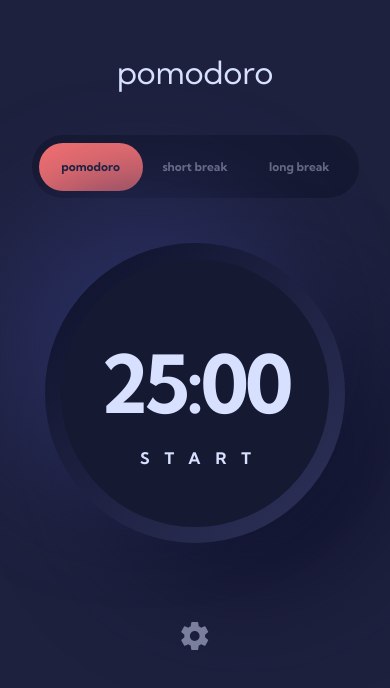
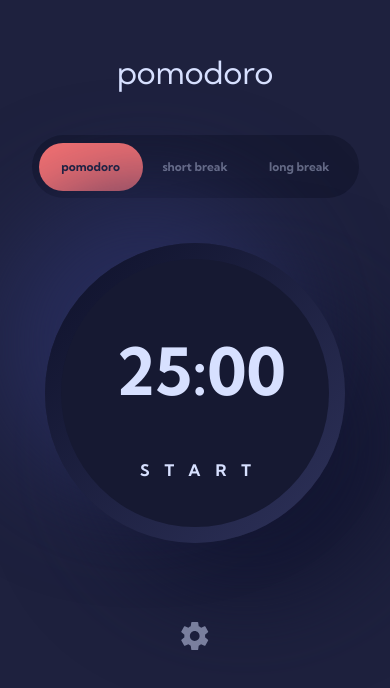
Before and after one commit to chris-nowicki/pomodoro-app, a React (Vite) app: page / in a window 390 px wide. Shown: the top 688 px of the page. Built offline with nearby package versions, Linux system fonts and the light colour scheme.

Commit message:
fixed mobile calculations for progress bar, updated clock display styling

```diff
--- a/src/App.css
+++ b/src/App.css
@@ -55,9 +55,9 @@
 
 .clock-display h1 {
 	font-weight: 700;
-	font-size: 100px;
+	font-size: 90px;
 	line-height: 120px;
-	letter-spacing: -5px;
+	letter-spacing: 0px;
 }
 
 .clock-display h3 {
@@ -237,9 +237,9 @@ circle {
 
 	.clock-display h1 {
 	font-weight: 700;
-	font-size: 80px;
+	font-size: 65px;
 	line-height: 99.22px;
-	letter-spacing: -4px;
+	letter-spacing: 0px;
 }
 
 .clock-display h3 {
--- a/src/App.jsx
+++ b/src/App.jsx
@@ -89,8 +89,13 @@ function App() {
 	}
 
 	// starts the countdown timer and progress bar in the clock display
+	let progressValue
 	function startTimer() {
-		let progressValue = 1030 / (settings[currentMode] * 60) // number of deg to increase progress bar by per each second
+		if (!matches) {
+			progressValue = 1030 / (settings[currentMode] * 60) // number of deg to increase progress bar by per each second
+		} else {
+			progressValue = 714 / (settings[currentMode] * 60) // number of deg to increase progress bar by per each second
+		}
 		let progress = 1030 // number to store current progress in deg
 		progressBar.style.stroke = `var(--${settings.color})`
 		let { total } = remainingTime // total time in seconds
@@ -152,7 +157,7 @@ function App() {
 
 							{/* clock container */}
 							<div className="clock-display flex flex-col items-center w-full z-10">
-								<div className="flex h-[132px] items-center w-full justify-center ml-[28px]">
+								<div className="flex h-[132px] items-center w-full justify-center ml-[48px]">
 									<h1
 										id="js-minutes"
 										className="w-[132px] flex justify-end"
@@ -162,15 +167,15 @@ function App() {
 											"0"
 										)}
 									</h1>
-									<h1 className="w-auto">:</h1>
-									<h1 id="js-seconds" className="w-[170px]">
+									<h1 id="js-colon" className="w-auto">:</h1>
+									<h1 id="js-seconds" className="w-[180px]">
 										{`${remainingTime.seconds}`.padStart(
 											2,
 											"0"
 										)}
 									</h1>
 								</div>
-								<div className="flex flex-row w-full justify-center ml-4">
+								<div className="flex flex-row w-full justify-center ml-4 mt-[24px]">
 									<button onClick={() => handleAction()}>
 										<h3>{action}</h3>
 									</button>
--- a/src/components/SettingsMenu/SettingsMenu.jsx
+++ b/src/components/SettingsMenu/SettingsMenu.jsx
@@ -31,9 +31,12 @@ function SettingsMenu({
 		})
 
 		// change body font family and font weight
-		let body = document.getElementsByTagName("body")[0].style
-		body.fontFamily = `var(--${font.family})`
-		body.fontWeight = font.weight
+		document.getElementsByTagName(
+			"body"
+		)[0].style.fontFamily = `var(--${font.family})`
+		document.getElementById("js-minutes").style.fontWeight = font.weight
+		document.getElementById("js-colon").style.fontWeight = font.weight
+		document.getElementById("js-seconds").style.fontWeight = font.weight
 
 		// change background colors for mode button and progress bar
 		let activeColor = document.getElementsByClassName("active")[0].style
@@ -62,13 +65,13 @@ function SettingsMenu({
 	}
 
 	return (
-		<div className="absolute flex flex-row justify-center items-center h-screen w-full z-30">
+		<div className="absolute z-30 flex h-screen w-full flex-row items-center justify-center">
 			<div className="settings-container relative flex flex-col items-center">
 				{/* settings menu */}
 				<div className="settings flex flex-col bg-white">
 					{/* header */}
-					<div className="flex w-full items-center justify-between sm: mt-[24px] md:mt-[34px] sm:pb-[28px] md:pb-[24px] border-b">
-						<h2 className="text-[#161932] ml-[40px]">Settings</h2>
+					<div className="sm: mt-[24px] flex w-full items-center justify-between border-b sm:pb-[28px] md:mt-[34px] md:pb-[24px]">
+						<h2 className="ml-[40px] text-[#161932]">Settings</h2>
 						<button onClick={() => setShowSettings(false)}>
 							<img
 								src={closeIcon}
@@ -79,11 +82,13 @@ function SettingsMenu({
 					</div>
 
 					{/* time settings */}
-					<div className="flex flex-col w-full md:w-[462px] md:h-[109px] mt-[24px] md:ml-[40px] md:mb-[24px]">
-						<h4 className="text-[#161932] sm:text-center sm:mb-[18px] md:mb-0">time (minutes)</h4>
+					<div className="mt-[24px] flex w-full flex-col md:ml-[40px] md:mb-[24px] md:h-[109px] md:w-[462px]">
+						<h4 className="text-[#161932] sm:mb-[18px] sm:text-center md:mb-0">
+							time (minutes)
+						</h4>
 
 						{/* minute input fields for pomodoro, short break, and long break*/}
-						<div className="flex sm:flex-col md:flex-row justify-between sm:px-[24px] md:px-0 pb-[24px] border-b">
+						<div className="flex justify-between border-b pb-[24px] sm:flex-col sm:px-[24px] md:flex-row md:px-0">
 							<Input
 								id="pomodoro"
 								name="pomodoro"
@@ -106,9 +111,11 @@ function SettingsMenu({
 					</div>
 
 					{/* font settings */}
-					<div className="flex sm:flex-col md:flex-row items-center md:justify-between md:w-[462px] md:h-[109px] md:ml-[40px] py-[24px] border-b">
-						<h4 className="text-[#161932] sm:mb-[18px] md:mb-0">FONT</h4>
-						<div className="flex flex-row items-center justify-between w-[152px]">
+					<div className="flex items-center border-b py-[24px] sm:flex-col md:ml-[40px] md:h-[109px] md:w-[462px] md:flex-row md:justify-between">
+						<h4 className="text-[#161932] sm:mb-[18px] md:mb-0">
+							FONT
+						</h4>
+						<div className="flex w-[152px] flex-row items-center justify-between">
 							<Button
 								buttonId="kumbh"
 								buttonClassProps="fontButton"
@@ -142,9 +149,9 @@ function SettingsMenu({
 						</div>
 					</div>
 					{/* color settings */}
-					<div className="flex sm:flex-col md:flex-row items-center justify-between md:w-[462px] md:h-[109px] md:ml-[40px] sm:pt-[16px] md:py-[24px]">
+					<div className="flex items-center justify-between sm:flex-col sm:pt-[16px] md:ml-[40px] md:h-[109px] md:w-[462px] md:flex-row md:py-[24px]">
 						<h4 className="text-[#161932] sm:pb-[18px]">color</h4>
-						<div className="flex flex-row items-center justify-between w-[152px]">
+						<div className="flex w-[152px] flex-row items-center justify-between">
 							<Button
 								buttonId="red"
 								buttonClassProps="colorButton colorButton-red"
```
